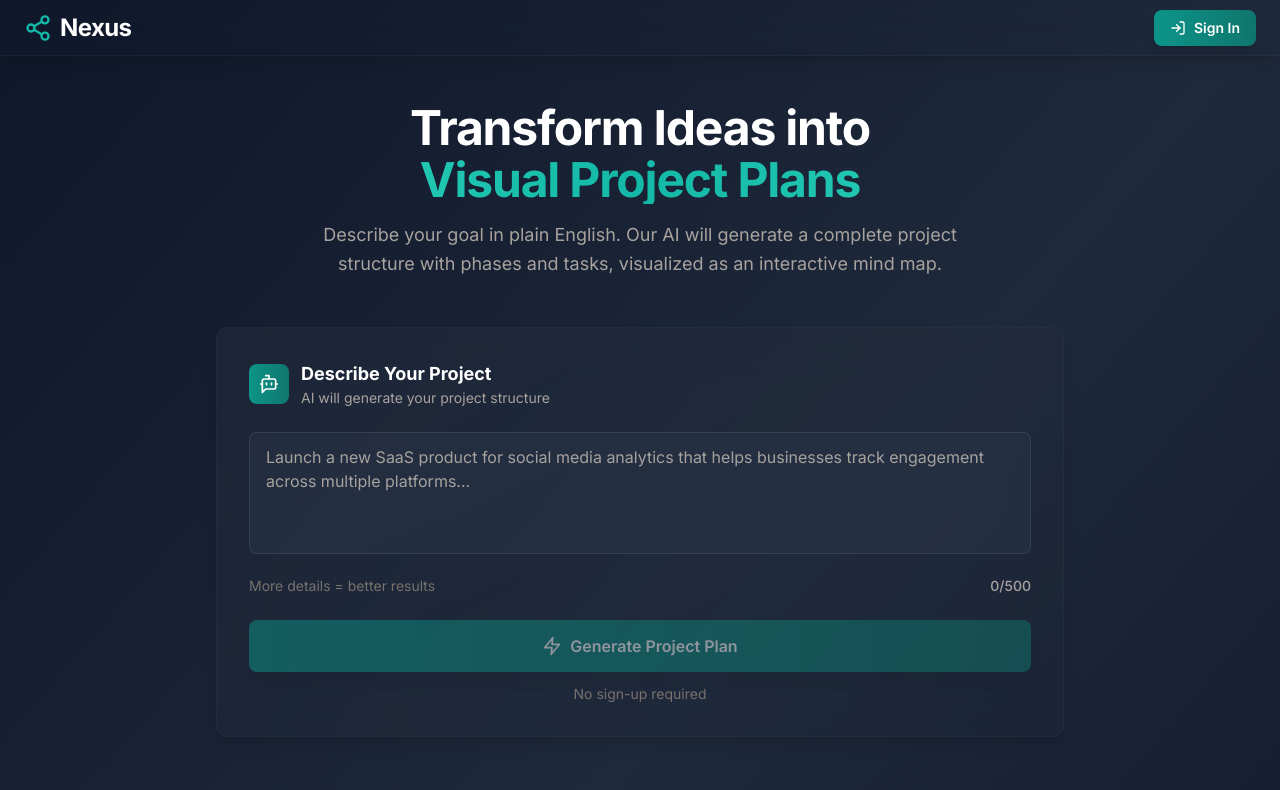
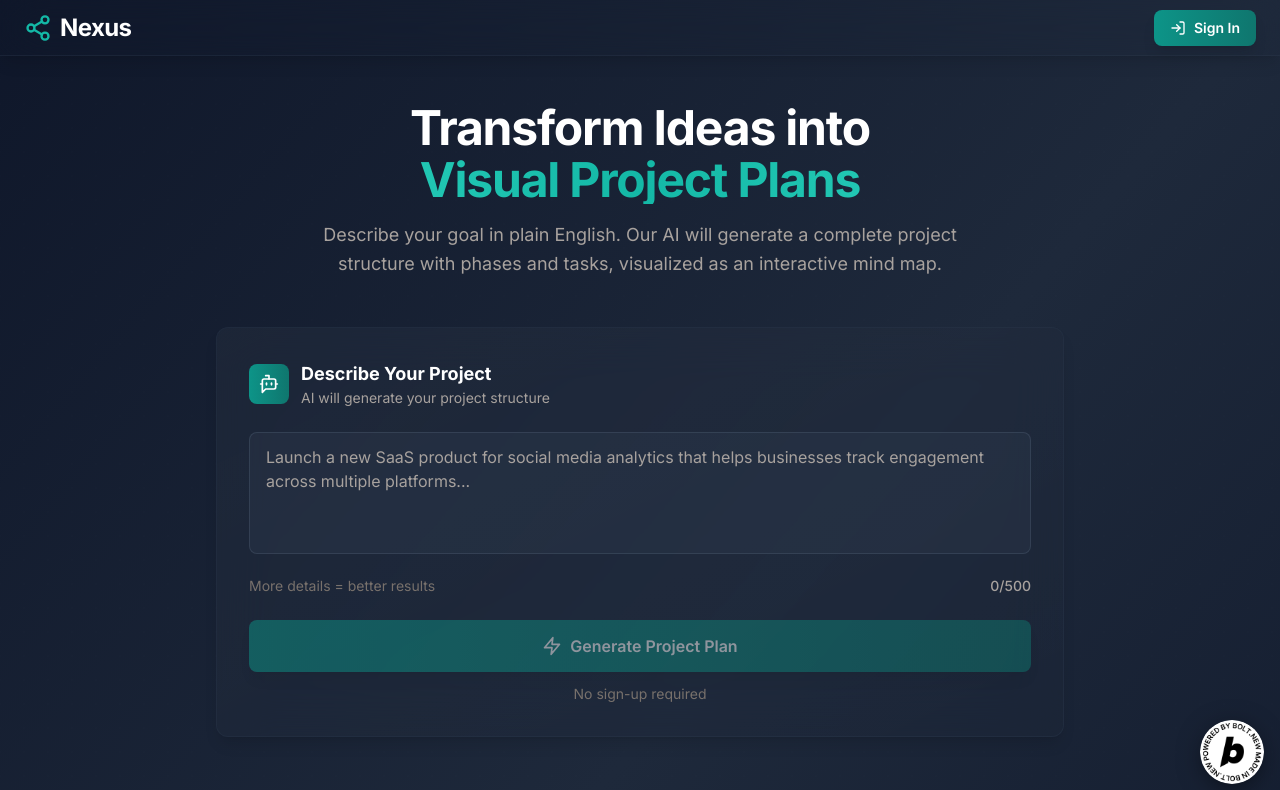
Before and after one commit to SeM2x/nexus, a React (Vite) app: page / in a window 1280 px wide. Shown: the top 790 px of the page. Built offline with nearby package versions, Linux system fonts and the light colour scheme; no server answers.

Commit message:
feat: add FloatingBadge component for enhanced visibility across pages

```diff
--- a/src/App.tsx
+++ b/src/App.tsx
@@ -7,6 +7,7 @@ import DashboardPage from './pages/DashboardPage';
 import LoginPage from './pages/LoginPage';
 import GuestLandingPage from './pages/GuestLandingPage';
 import Workspace from './components/Workspace';
+import FloatingBadge from './components/FloatingBadge';
 
 function App() {
   return (
@@ -44,6 +45,9 @@ function App() {
               element={<Workspace isGuest={true} />}
             />
           </Routes>
+
+          {/* Floating Badge - visible across all pages */}
+          <FloatingBadge />
         </div>
       </Router>
     </AuthProvider>
--- /dev/null
+++ b/src/components/FloatingBadge.tsx
@@ -0,0 +1,26 @@
+import React from 'react';
+
+const FloatingBadge: React.FC = () => {
+  return (
+    <div className="fixed bottom-4 right-4 z-[9999] pointer-events-none">
+      <a
+        href="https://bolt.new/"
+        target="_blank"
+        rel="noopener noreferrer"
+        className="pointer-events-auto block transform transition-all duration-300 hover:scale-110 hover:shadow-2xl"
+        aria-label="Built with Bolt.new"
+      >
+        <img
+          src="/white_circle_360x360.png"
+          alt="Built with Bolt.new"
+          className="w-12 h-12 sm:w-14 sm:h-14 md:w-16 md:h-16 rounded-full shadow-lg hover:shadow-xl transition-shadow duration-300"
+          style={{
+            filter: 'drop-shadow(0 4px 12px rgba(0, 0, 0, 0.3))',
+          }}
+        />
+      </a>
+    </div>
+  );
+};
+
+export default FloatingBadge;
```
Also changed, not shown: public/white_circle_360x360.png (added).
